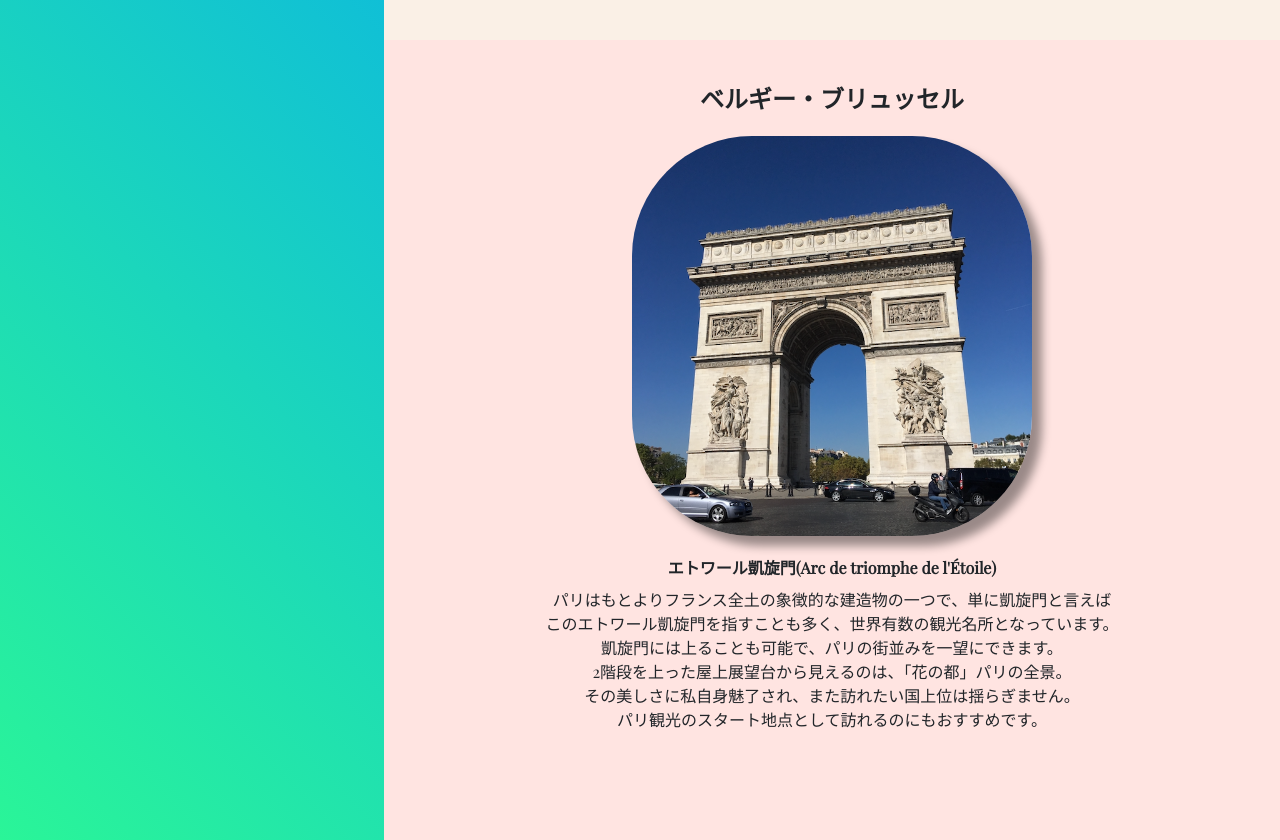
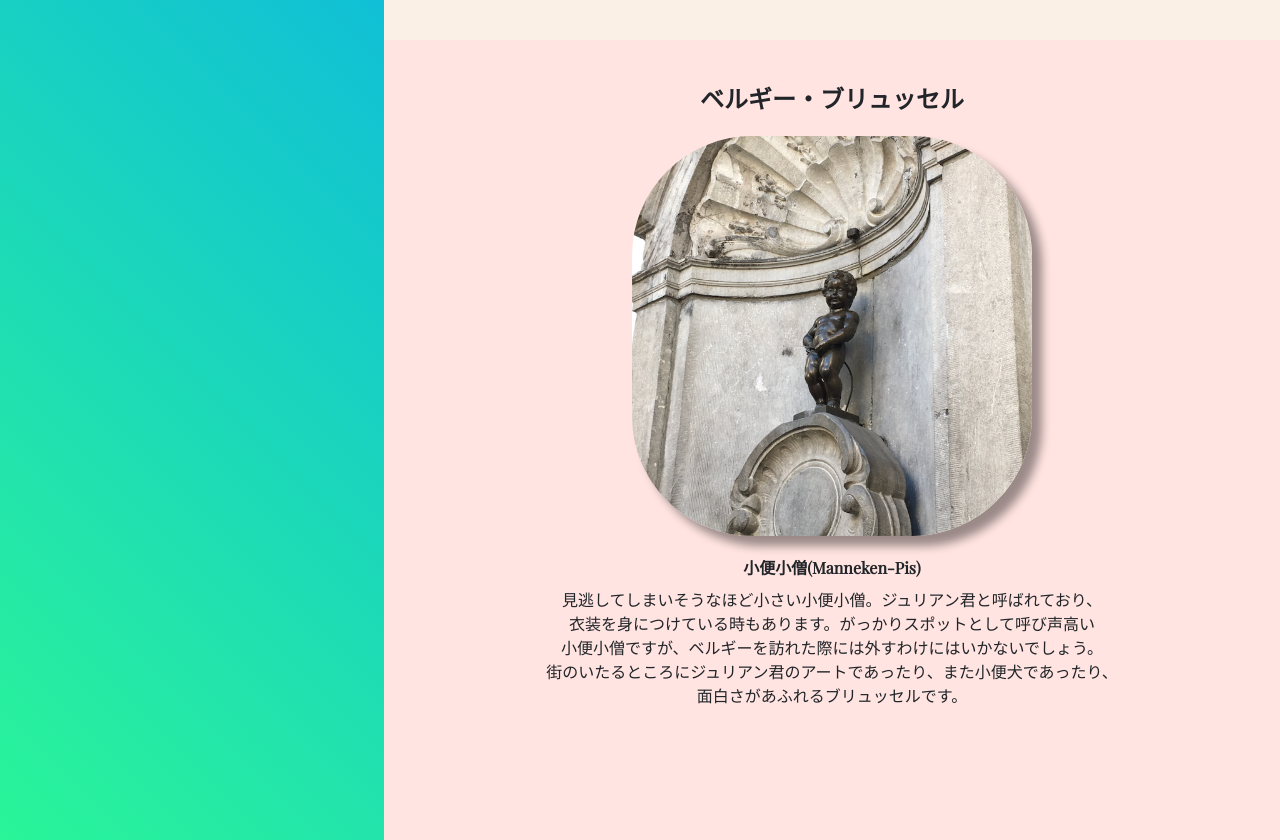
Before and after one commit to sukemaru-injp/my-travel, a Vue app: page /belgium in a window 1280 px wide. Shown: the part 760-1600 px from the top of the page. Built offline with nearby package versions, Linux system fonts and the light colour scheme.

Commit message:
小便小僧

```diff
--- a/src/views/Belgium.vue
+++ b/src/views/Belgium.vue
@@ -22,18 +22,17 @@
       <h2 class="sec__title">ベルギー・ブリュッセル</h2>
       <div class="content appear up">
         <div class="content__img item">
-          <img src="../assets/images/IMG_4332.png" alt="">
+          <img src="../assets/images/IMG_4468.png" alt="">
         </div>
         <h4 class="content__name item">
-          エトワール凱旋門(Arc de triomphe de l'Étoile)
+          小便小僧(Manneken-Pis)
         </h4>
         <p class="content__about item">
-          パリはもとよりフランス全土の象徴的な建造物の一つで、単に凱旋門と言えば<br>
-          このエトワール凱旋門を指すことも多く、世界有数の観光名所となっています。<br>
-          凱旋門には上ることも可能で、パリの街並みを一望にできます。<br>
-          2階段を上った屋上展望台から見えるのは、「花の都」パリの全景。<br>
-          その美しさに私自身魅了され、また訪れたい国上位は揺らぎません。<br>
-          パリ観光のスタート地点として訪れるのにもおすすめです。
+          見逃してしまいそうなほど小さい小便小僧。ジュリアン君と呼ばれており、<br>
+          衣装を身につけている時もあります。がっかりスポットとして呼び声高い<br>
+          小便小僧ですが、ベルギーを訪れた際には外すわけにはいかないでしょう。<br>
+          街のいたるところにジュリアン君のアートであったり、また小便犬であったり、<br>
+          面白さがあふれるブリュッセルです。
         </p>
       </div>
     </section>
```
Also changed, not shown: src/assets/images/IMG_4468.png (added).
